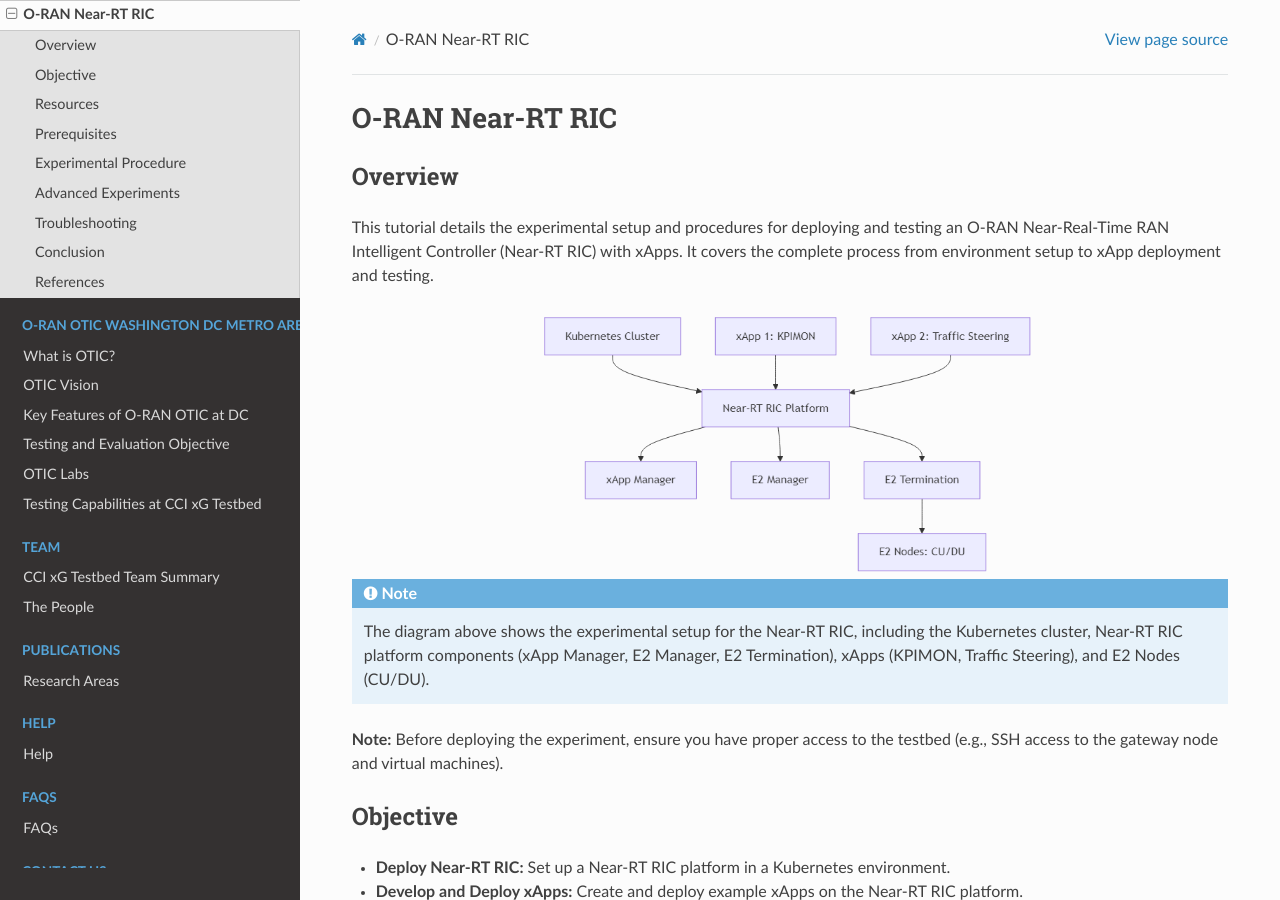
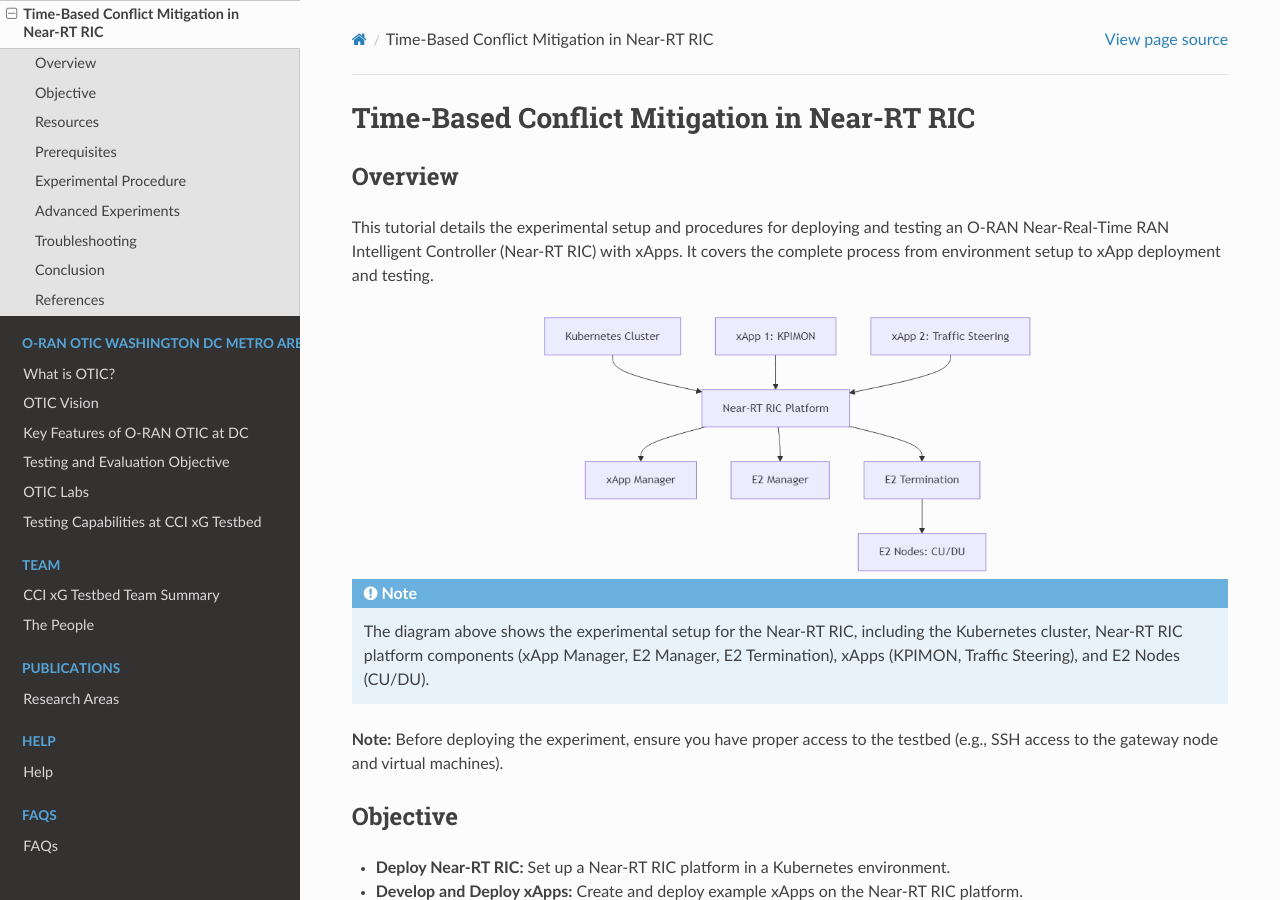
Before and after one commit to shubam3/CCI_TESTBED_DOCS_PUBLIC, a Sphinx documentation site: the page built from source/sample_experiments/near-rt.rst, in a window 1280 px wide and 900 px high. Built offline with Sphinx 7.4.7 and the Read the Docs theme 3.1.0, drawn with Linux system fonts in a browser that asks for light colours; pages that are not in the unit, such as notebooks, are missing from menus.

Commit message:
New_Changes

```diff
--- a/source/getting_started/redmine.rst
+++ b/source/getting_started/redmine.rst
@@ -26,7 +26,7 @@
 To access Redmine:
 
 1. Open your web browser
-2. Navigate to the Redmine URL: `Link <https://redmine.xgtestbed.cyberinitiative.org/redmine/>`_
+2. Navigate to the Redmine URL: `Link <https://redmine.ccixgtestbed.org/redmine/>`_
 3. Enter your username and password
 4. Click "Login"
 
--- a/source/index.rst
+++ b/source/index.rst
@@ -48,7 +48,7 @@
    sample_experiments/cbrs
    sample_experiments/clearml
    sample_experiments/non-rt
-   sample_experiments/near-rt
+   Time-Based Conflict Mitigation in Near-RT RIC <sample_experiments/near-rt>
 
 .. .. toctree::
 ..    :maxdepth: 1
--- a/source/otic.rst
+++ b/source/otic.rst
@@ -25,7 +25,7 @@
 ===============================
 
 .. toctree::
-   :maxdepth: 2
+   :maxdepth: 1
 
    testing/conformance
    testing/performance
--- a/source/sample_experiments/near-rt.rst
+++ b/source/sample_experiments/near-rt.rst
@@ -1,7 +1,11 @@
+.. This file's sidebar/navigation title is set by the toctree entry in index.rst:
+..   Time-Based Conflict Mitigation in Near-RT RIC <sample_experiments/near-rt>
+.. The main heading below matches the sidebar title for consistency.
+
 .. _near_rt_ric_experiment:
 
-O-RAN Near-RT RIC
-=======================================
+Time-Based Conflict Mitigation in Near-RT RIC
+===============================================
 
 Overview
 --------
--- a/source/testing/conformance.rst
+++ b/source/testing/conformance.rst
@@ -63,3 +63,5 @@
    :width: 600px
 
    **Figure:** Example test case 3.1.1.1 – Transport and Handshake in IPv4/SSH.
+
+For more information, return to the `OTIC Main Page <../otic.html>`_.
```
Also changed, not shown: 2 other files.
